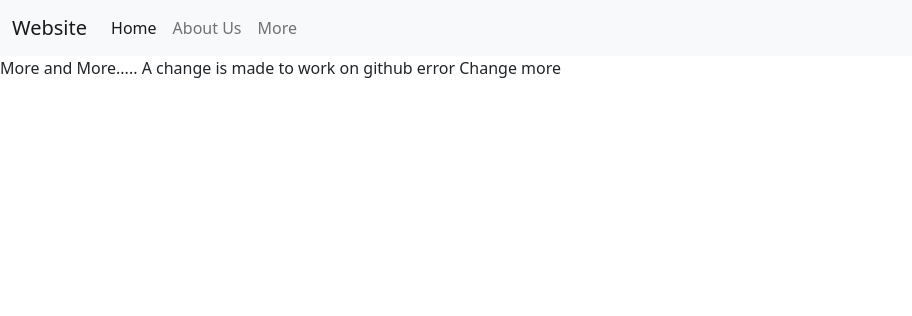
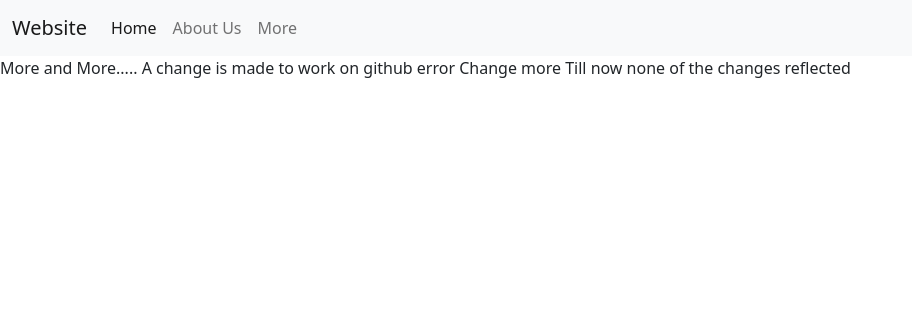
Before and after one commit to wayfrr/VA-Django-website-first_project, a Django app: page /more/ in a window 1280 px wide. Shown: the top 316 px of the page, without its empty margins (0-912 px from the left). Run offline with Django 3.2, Linux system fonts and the light colour scheme.

Commit message:
three changes made to 'more'

```diff
--- a/website/templates/more.html
+++ b/website/templates/more.html
@@ -9,4 +9,6 @@
    More and More.....
    A change is made to work on github error
    Change more
+   Till now none of the changes reflected
+
 {% endblock content %}
```
